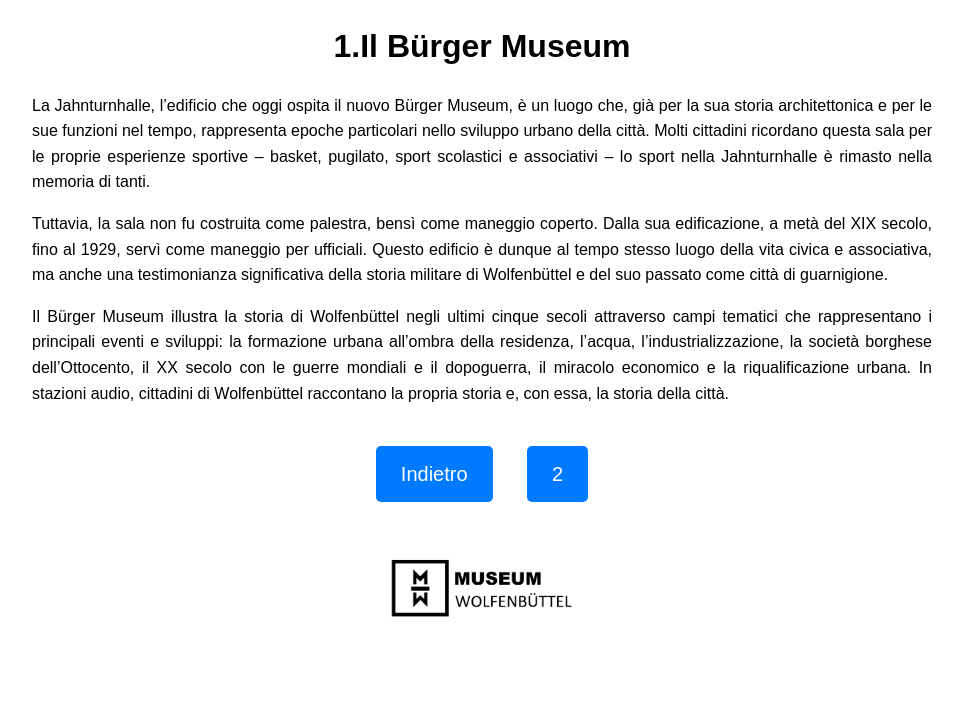
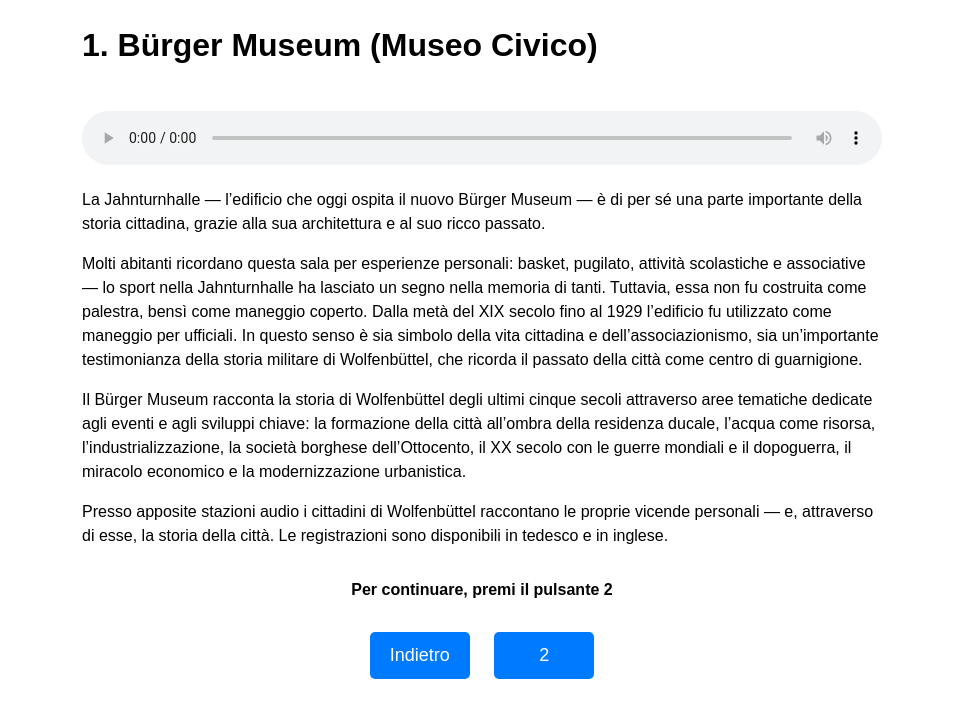
Before and after one commit to MuseumWolfenbuettel/italiano1, a plain HTML site: page index.html in a window 1280 px wide. Shown: the whole page, without its empty margins (158-1121 px from the left). Drawn offline with Linux system fonts and the light colour scheme.

Commit message:
Update index.html

```diff
--- a/index.html
+++ b/index.html
@@ -3,61 +3,73 @@
 <head>
     <meta charset="UTF-8">
     <meta name="viewport" content="width=device-width, initial-scale=1.0">
-    <title>1.Il Bürger Museum</title>
+    <title>1. Bürger Museum (Museo Civico)</title>
     <style>
         body {
             font-family: Arial, sans-serif;
-            text-align: center;
+            text-align: left;
             margin: 20px;
-            line-height: 1.6;
+            line-height: 1.5;
         }
         .container {
-            max-width: 900px;
+            max-width: 800px;
             margin: auto;
         }
-        h1 {
-            margin-bottom: 20px;
+        audio {
+            width: 100%;
+            margin-top: 20px;
         }
-        p {
-            margin-top: 15px;
-            text-align: justify;
-        }
-        .nav-buttons {
-            margin-top: 40px;
+        .instruction {
+            text-align: center;
+            margin-top: 30px;
+            font-weight: bold;
         }
         .button {
             display: inline-block;
-            padding: 12px 25px;
-            font-size: 20px;
+            width: auto;
+            min-width: 60px;
+            margin: 10px 10px;
+            padding: 10px 20px;
+            font-size: 18px;
             color: white;
             background-color: #007BFF;
+            text-align: center;
             text-decoration: none;
             border-radius: 5px;
-            margin: 0 15px;
+        }
+        .button-container {
+            text-align: center;
+            margin-top: 20px;
         }
         .logo {
             display: block;
-            margin: 50px auto 0 auto;
+            margin: 20px auto 0 auto;
             width: 200px;
         }
     </style>
 </head>
 <body>
     <div class="container">
-        <h1>1.Il Bürger Museum</h1>
+        <h1><strong>1. Bürger Museum (Museo Civico)</strong></h1>
 
-        <p>La Jahnturnhalle, l’edificio che oggi ospita il nuovo Bürger Museum, è un luogo che, già per la sua storia architettonica e per le sue funzioni nel tempo, rappresenta epoche particolari nello sviluppo urbano della città. Molti cittadini ricordano questa sala per le proprie esperienze sportive – basket, pugilato, sport scolastici e associativi – lo sport nella Jahnturnhalle è rimasto nella memoria di tanti.</p>
+        <audio controls controlslist="nodownload">
+            <source src="1.mp3" type="audio/mpeg">
+            Il tuo browser non supporta la riproduzione audio.
+        </audio>
 
-        <p>Tuttavia, la sala non fu costruita come palestra, bensì come maneggio coperto. Dalla sua edificazione, a metà del XIX secolo, fino al 1929, servì come maneggio per ufficiali. Questo edificio è dunque al tempo stesso luogo della vita civica e associativa, ma anche una testimonianza significativa della storia militare di Wolfenbüttel e del suo passato come città di guarnigione.</p>
+        <p>La Jahnturnhalle — l’edificio che oggi ospita il nuovo Bürger Museum — è di per sé una parte importante della storia cittadina, grazie alla sua architettura e al suo ricco passato.</p>
 
-        <p>Il Bürger Museum illustra la storia di Wolfenbüttel negli ultimi cinque secoli attraverso campi tematici che rappresentano i principali eventi e sviluppi: la formazione urbana all’ombra della residenza, l’acqua, l’industrializzazione, la società borghese dell’Ottocento, il XX secolo con le guerre mondiali e il dopoguerra, il miracolo economico e la riqualificazione urbana. In stazioni audio, cittadini di Wolfenbüttel raccontano la propria storia e, con essa, la storia della città.</p>
+        <p>Molti abitanti ricordano questa sala per esperienze personali: basket, pugilato, attività scolastiche e associative — lo sport nella Jahnturnhalle ha lasciato un segno nella memoria di tanti. Tuttavia, essa non fu costruita come palestra, bensì come maneggio coperto. Dalla metà del XIX secolo fino al 1929 l’edificio fu utilizzato come maneggio per ufficiali. In questo senso è sia simbolo della vita cittadina e dell’associazionismo, sia un’importante testimonianza della storia militare di Wolfenbüttel, che ricorda il passato della città come centro di guarnigione.</p>
 
-        <div class="nav-buttons">
+        <p>Il Bürger Museum racconta la storia di Wolfenbüttel degli ultimi cinque secoli attraverso aree tematiche dedicate agli eventi e agli sviluppi chiave: la formazione della città all’ombra della residenza ducale, l’acqua come risorsa, l’industrializzazione, la società borghese dell’Ottocento, il XX secolo con le guerre mondiali e il dopoguerra, il miracolo economico e la modernizzazione urbanistica.</p>
+
+        <p>Presso apposite stazioni audio i cittadini di Wolfenbüttel raccontano le proprie vicende personali — e, attraverso di esse, la storia della città. Le registrazioni sono disponibili in tedesco e in inglese.</p>
+
+        <p class="instruction">Per continuare, premi il pulsante 2</p>
+
+        <div class="button-container">
             <a href="https://museumwolfenbuettel.github.io/italiano/" class="button">Indietro</a>
             <a href="https://museumwolfenbuettel.github.io/italiano2/" class="button">2</a>
         </div>
 
-        <img src="Museum_Wolfenbuettel.jpg" alt="Logo del Museo" class="logo">
-    </div>
-</body>
-</html>
+        <img src="Mu
```
